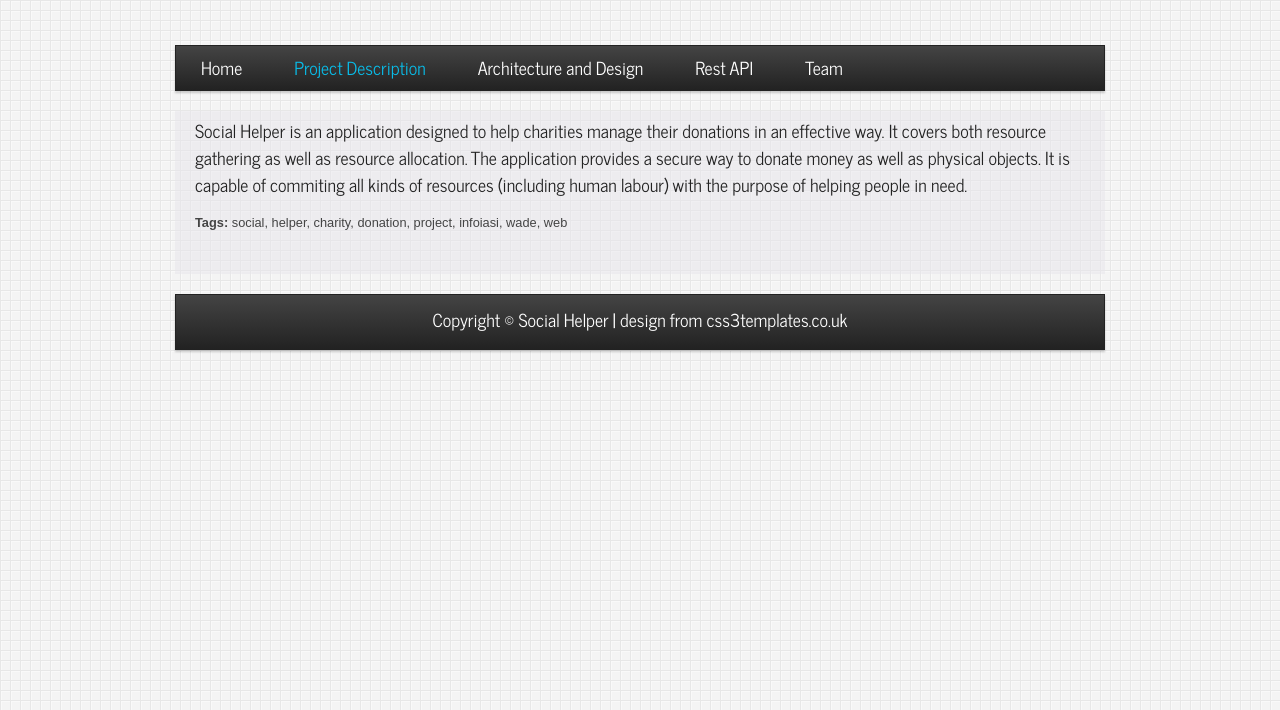
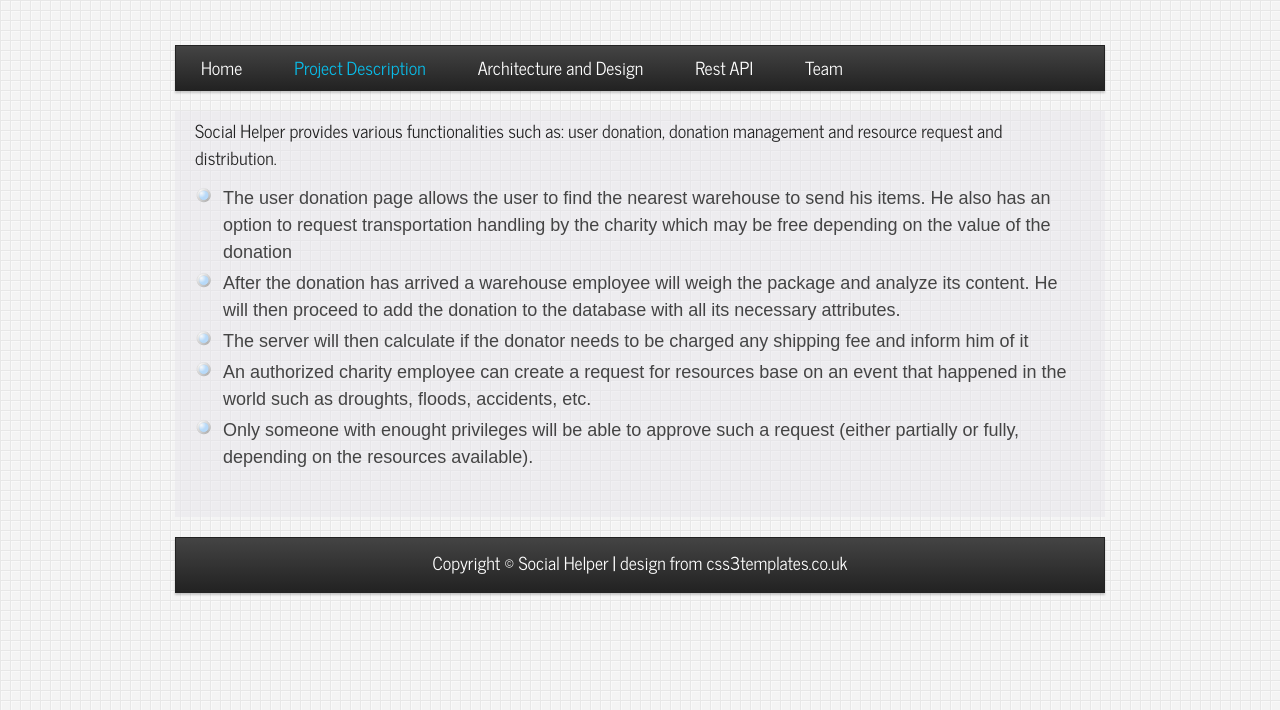
Before and after one commit to VladTudose/sh, a plain HTML site: page description.html in a window 1280 px wide. Shown: the part 90-800 px from the top of the page. Drawn offline with Linux system fonts and the light colour scheme.

Commit message:
Added description

```diff
--- a/css/style.css
+++ b/css/style.css
@@ -232,6 +232,7 @@ nav {
   margin: 0 0 0 0;
   padding: 0 0 4px 28px;
   line-height: 1.5em;
+  font-size: 18px;
 }
 
 #blog_container h4 {
--- a/description.html
+++ b/description.html
@@ -33,8 +33,14 @@
     <div id="site_content">
       <div id="content">
         <!-- <h1>Welcome to Social Helper web application</h1> -->
-        <h3>Social Helper is an application designed to help charities manage their donations in an effective way. It covers both resource gathering as well as resource allocation. The application provides a secure way to donate money as well as physical objects. It is capable of commiting all kinds of resources (including human labour) with the purpose of helping people in need.</h3>
-		<p><strong>Tags:</strong> social, helper, charity, donation, project, infoiasi, wade, web</p>
+        <h3>Social Helper provides various functionalities such as: user donation, donation management and resource request and distribution.</h3>
+		<ul>
+	      <li>The user donation page allows the user to find the nearest warehouse to send his items. He also has an option to request transportation handling by the charity which may be free depending on the value of the donation</li>
+		  <li>After the donation has arrived a warehouse employee will weigh the package and analyze its content. He will then proceed to add the donation to the database with all its necessary attributes.</li>
+		  <li>The server will then calculate if the donator needs to be charged any shipping fee and inform him of it</li>
+		  <li>An authorized charity employee can create a request for resources base on an event that happened in the world such as droughts, floods, accidents, etc.</li>
+		  <li>Only someone with enought privileges will be able to approve such a request (either partially or fully, depending on the resources available).</li>
+		</ul>
       </div>
     </div>
     <footer>
```
